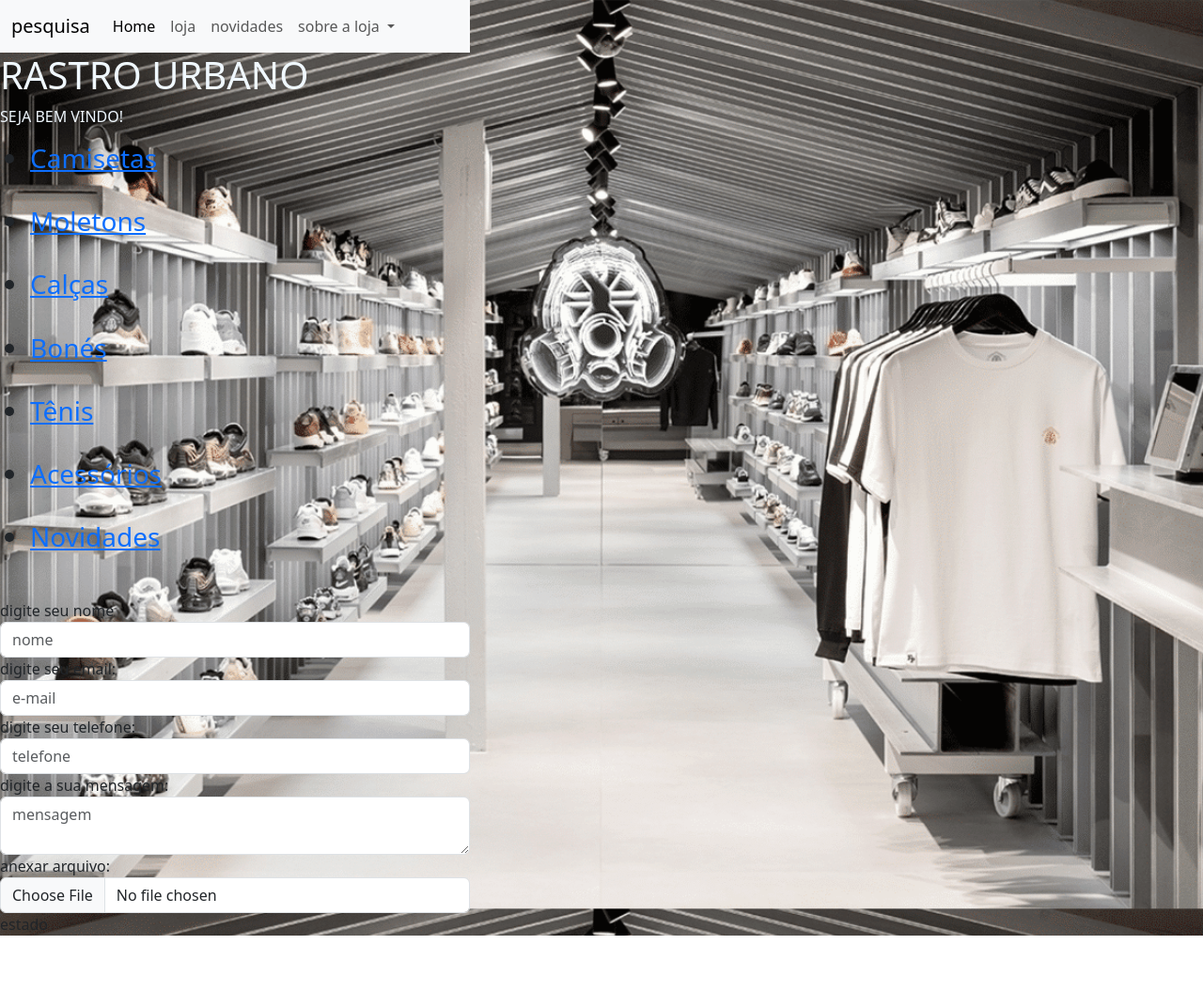
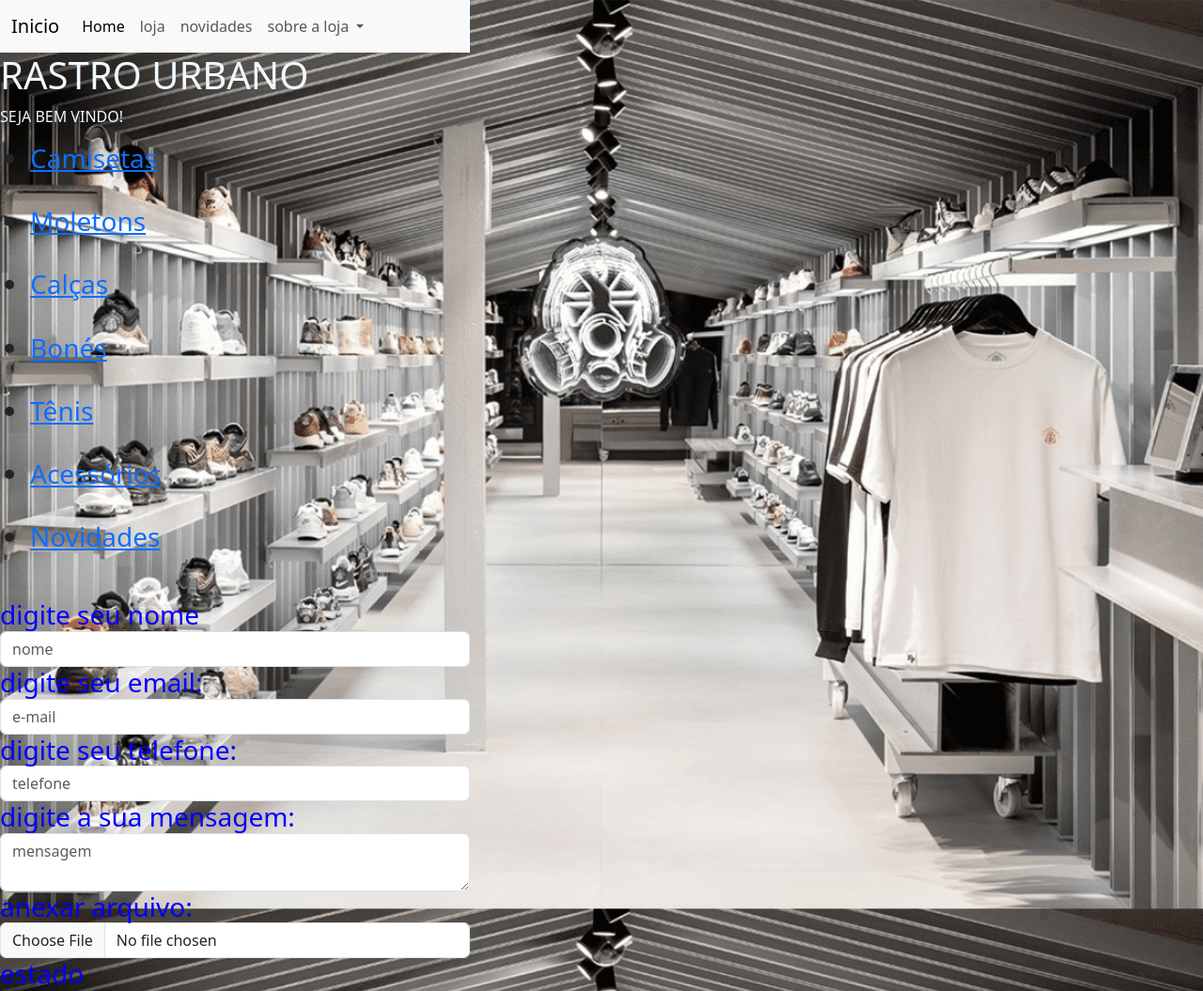
Before and after one commit to samuelbelmonte06/samuel-belmonte, a plain HTML site: page aulaanderson.html in a window 1280 px wide. Shown: the whole page at 94% size. Before the commit the page ends 996 px from the top, so only its background shows below. Drawn offline with nearby package versions, Linux system fonts and the light colour scheme.

Commit message:
Add files via upload

```diff
--- a/aulaanderson.html
+++ b/aulaanderson.html
@@ -22,7 +22,7 @@
         crossorigin="anonymous"></script>
     <nav class="navbar navbar-expand-lg bg-body-tertiary">
         <div class="container-fluid">
-            <a class="navbar-brand" href="#">pesquisa</a>
+            <a class="navbar-brand" href="#">Inicio</a>
             <button class="navbar-toggler" type="button" data-bs-toggle="collapse" data-bs-target="#navbarNavDropdown"
                 aria-controls="navbarNavDropdown" aria-expanded="false" aria-label="Toggle navigation">
                 <span class="navbar-toggler-icon"></span>
@@ -79,7 +79,7 @@
             <br>
         </h3>
     </ul>
-
+<h3 style="color: blue;">
     <form action="salvar.php" method="post" enctype="multipart/form-data">
         <label for="nome">digite seu nome</label>
         <input type="text" placeholder="nome" id="nome" class="form-control">
@@ -92,8 +92,7 @@
         <label for="anexo">anexar arquivo:</label>
         <input type="file" id="anexo" class="form-control">
         <label for="estado"> estado</label>
-
-
+    </h3>
 </body>
 
 </html>
```
